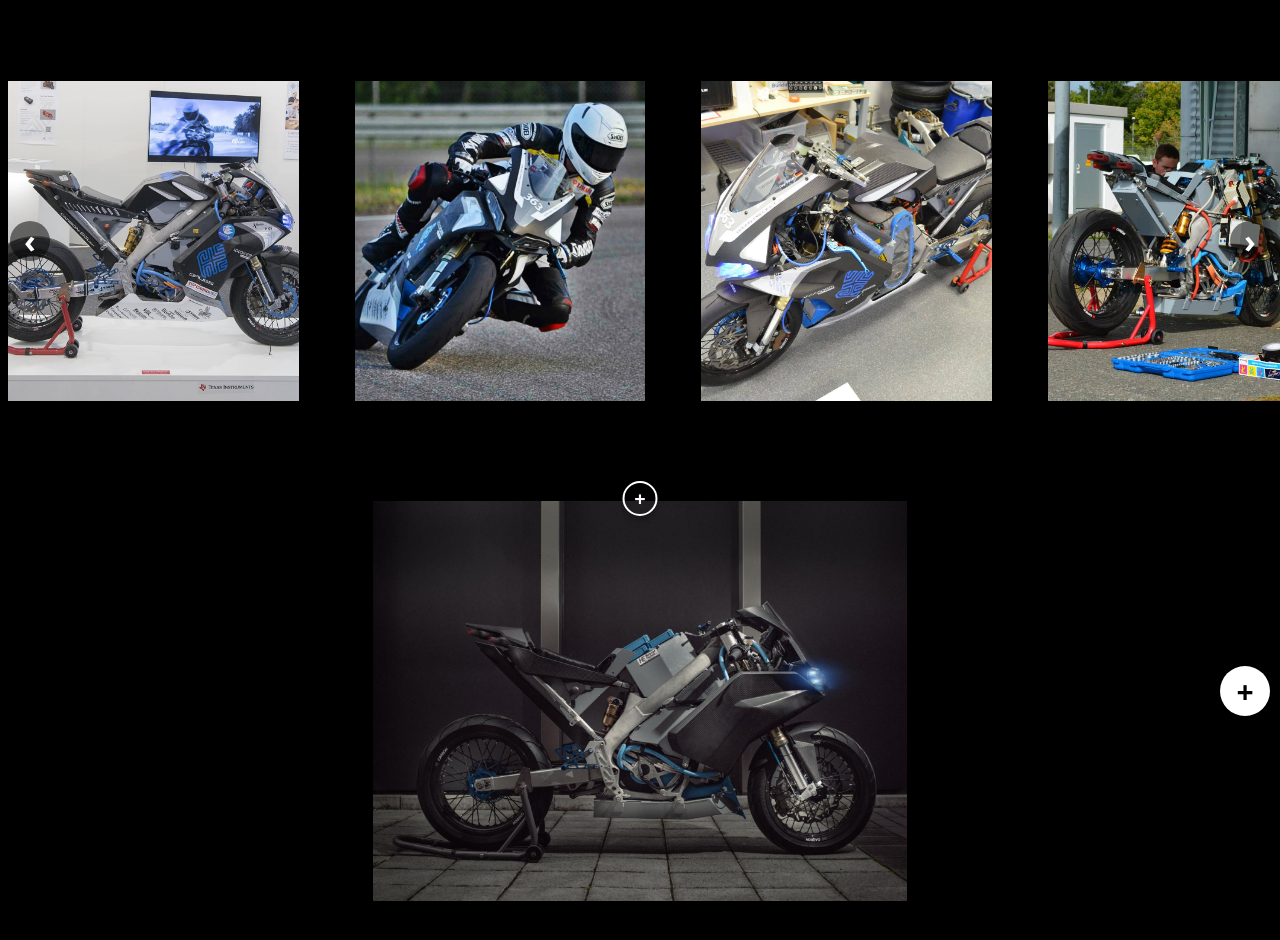
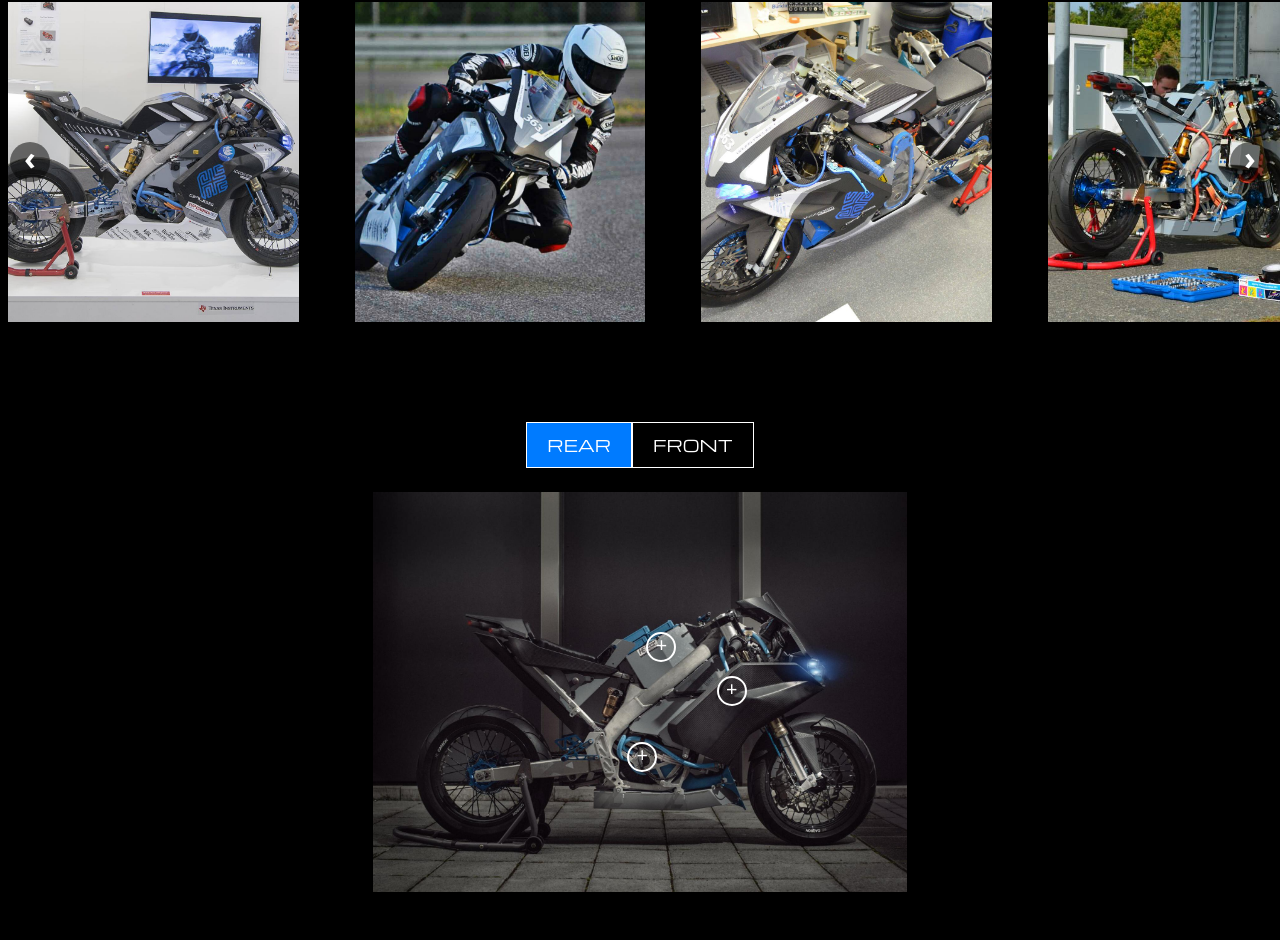
Before and after one commit to nicholassuwirman/Gauss-Webseite, a React (Vite) app: page /gauss1 in a window 1280 px wide. Shown: the part 1771-2711 px from the top of the page. Built offline with nearby package versions, Linux system fonts and the light colour scheme.

Commit message:
WIP gauss 1 desktop section

```diff
--- a/src/containers/pages/bikes/gauss1/gauss1.css
+++ b/src/containers/pages/bikes/gauss1/gauss1.css
@@ -9,7 +9,7 @@
 }
 
 .gauss1-hero {
-  width: 100%;
+  width: 100vw;
   height: 100%;  /* Ensure the image occupies the entire container */
   object-fit: cover; /* Keep the image fully covering the container */
 }
@@ -56,7 +56,7 @@
 
 .gauss1-systems-left-container,
 .gauss1-systems-right-container {
-  width: 45%;
+  width: 40%;
   display: flex;
   flex-direction: column;
   justify-content: start;
@@ -71,6 +71,10 @@
 .gauss1-systems-description {
   color: white;
   width: 95%;
+}
+
+.gauss1-description-picture {
+  width: 100%;
 }
 
 .carousel-container {
@@ -128,33 +132,20 @@
 .carousel-button:hover {
   background-color: rgba(0, 0, 0, 0.8);
 }
+/* Container for the image and circles */
 
-/* Fix for the Description Container */
-.gauss1-description-container {
-  width: 100%;
-  height: auto;
-  display: flex;
-  flex-direction: column;  /* Stack the image and text */
-  align-items: center;
-  justify-content: center;
-  position: relative;
-  padding-top: 20px; /* Optional: Adds some padding at the top */
-  margin-top: 10vh;
+.arrow-sign {
+  margin-bottom: 1vh;
 }
 
-.gauss1-description-image {
-  height: 400px; /* Set a fixed height for the image */
-  object-fit: cover;
-  position: relative; /* Ensure absolute positioning works within the image container */
-}
 
-.circle-plus-1 {
+/* First circle positioning */
+.circle-plus-frame {
   position: absolute;
-  top: 0;
-  left: 50%;
-  transform: translateX(-50%);
-  width: 35px;
-  height: 35px;
+  top: 20%; /* This will be 20% from the top of the image */
+  left: 10%; /* This will be 10% from the left of the image */
+  width: 30px;
+  height: 30px;
   border-radius: 50%;
   display: flex;
   align-items: center;
@@ -163,44 +154,163 @@
   color: white;
   cursor: pointer;
   box-shadow: 0 4px 8px rgba(0, 0, 0, 0.3);
-  z-index: 10;
-  border: 2px solid white; /* Added white border */
-
+  z-index: 10; /* Ensure circle is above the image */
+  border: 2px solid white;
 }
 
-.circle-plus-2 {
+/* Second circle positioning */
+.circle-plus-battery {
   position: absolute;
-  top: 50%;
-  right: 10px;
-  transform: translateY(-50%);
-  width: 50px;
-  height: 50px;
+  top: 50% ; /* This will be 50% from the top of the image */
+  left: 40%; /* This will be 40% from the left of the image */
+  width: 30px;
+  height: 30px;
   border-radius: 50%;
-  background-color: white;
   display: flex;
   align-items: center;
   justify-content: center;
-  font-size: 30px;
-  color: black;
+  font-size: 20px;
+  color: white;
   cursor: pointer;
   box-shadow: 0 4px 8px rgba(0, 0, 0, 0.3);
-  z-index: 10;
+  z-index: 10; /* Ensure circle is above the image */
+  border: 2px solid white;
 }
 
-.plus-sign, .arrow-sign {
-  font-weight: bold;
-}
 
-/* Fix for the description text */
+
+
+
+/* Styling for text that appears below the image */
 .description-text {
   margin-top: 20px;
   font-size: 1rem;
   color: #333;
   max-width: 600px;
-  margin-left: auto;
-  margin-right: auto;
+  text-align: center;
   padding: 10px;
-  background-color: rgba(0, 0, 0, 0.1); /* Light background */
+  background-color: rgba(0, 0, 0, 0.1);
   border-radius: 5px;
   box-shadow: 0 2px 5px rgba(0, 0, 0, 0.2);
 }
+
+.toggle-buttons {
+  display: flex;
+  justify-content: center;
+  margin-bottom: 3vh;
+}
+
+.view-rear-front-button {
+  padding: 10px 20px;
+  font-size: 16px;
+  text-transform: uppercase;
+  border: 1px solid ; /* Blue border */
+  color: white; /* Text color */
+  font-family: 'Michroma';
+  cursor: pointer;
+  transition: background-color 0.3s ease, color 0.3s ease;
+}
+
+
+
+/* Active state styling */
+.view-rear-front-button.active {
+  background-color: var(--color-secondary-blue); /* Keep background blue */
+  color: white; /* Keep text color white when active */
+}
+
+/* On hover, change background color */
+.view-rear-front-button:hover {
+  background-color: var(--color-secondary-blue);
+  color: white;
+}
+
+.view-rear-front-button:focus {
+  outline: none;
+}
+
+.circles-container {
+  display: flex;
+  justify-content: center;
+  margin-top: 20px; /* Adjust space between the image and circles */
+}
+
+.circle-plus {
+  position: relative;
+  width: 40px;
+  height: 40px;
+  border-radius: 50%;
+  border: 2px solid #007bff;
+  text-align: center;
+  line-height: 40px;
+  margin: 0 15px;
+  cursor: pointer;
+}
+
+.circle-plus-frame {
+  background-color: rgba(255, 0, 0, 0.5);
+}
+
+.circle-plus-battery {
+  background-color: rgba(0, 255, 0, 0.5);
+}
+
+.plus-sign {
+  font-size: 20px;
+  color: white;
+  margin-bottom: 0.5vh;
+}
+
+
+
+.gauss1-description-container {
+  width: 100%;
+  display: flex;
+  flex-direction: column;
+  align-items: center;
+  position: relative;
+  margin-top: 10vh;
+  padding-top: 20px;
+  overflow: hidden;
+}
+
+.gauss1-description-image {
+  height: 400px;
+  object-fit: cover;
+  z-index: 1; /* Keep circles and text above the image */
+}
+
+/* Circle buttons */
+.circle-test {
+  position: absolute; /* Position circles absolutely relative to the container */
+  width: 30px;
+  height: 30px;
+  border-radius: 50%;
+  border: 2px solid white; /* Add a white border with 2px thickness */
+  display: flex;
+  justify-content: center;
+  align-items: center;
+  font-size: 18px;
+  cursor: pointer;
+  z-index: 2; /* Ensure circles are on top of the image */
+}
+
+/* Text container below the image */
+.circle-text-container {
+  width: 60%; /* Set a reasonable width for the text container */
+  margin-top: 1vh; /* Space between the image and text */
+  color: white;
+  text-align: center;
+  border-radius: 5px;
+  z-index: 10; /* Ensure text is visible */
+  height: 50px; /* Reserve space to prevent movement */
+  display: flex;
+  align-items: center;
+  justify-content: center;
+  overflow: hidden;
+  white-space: nowrap; /* Prevent text wrapping */
+  text-overflow: ellipsis; /* Add ellipsis for long text */
+}
+.circle-text-style {
+  margin: 0;
+}
--- a/src/containers/pages/bikes/gauss1/gauss1.jsx
+++ b/src/containers/pages/bikes/gauss1/gauss1.jsx
@@ -19,10 +19,13 @@ import gauss1carousel7 from '../../../../assets/gauss1/carousel7.jpg';
 import gauss1carousel8 from '../../../../assets/gauss1/carousel8.jpg';
 import gauss1carousel9 from '../../../../assets/gauss1/carousel9.jpg';
 
-import gauss1descriptionImage from '../../../../assets/gauss1/gauss-1-description-pic-1.jpg';
+import gauss1sideImage from '../../../../assets/gauss1/gauss-1-description-pic-1.jpg';
+import gauss1frontImage from '../../../../assets/gauss1/gauss-1-description-pic-2.jpg';
 
 const Gauss1 = () => {
   const [currentIndex, setCurrentIndex] = useState(0);
+  const [view, setView] = useState('rear'); // State to toggle between front and rear views
+  const [circleText, setCircleText] = useState('');  // State to store the text for the clicked circle
 
   const images = [
     gauss1carousel3,
@@ -37,25 +40,36 @@ const Gauss1 = () => {
   ];
 
   const nextImage = () => {
-    setCurrentIndex((prevIndex) => (prevIndex + 1) % (images.length - 3));  // Adjust based on number of images
+    setCurrentIndex((prevIndex) => (prevIndex + 1) % images.length);
   };
 
   const prevImage = () => {
-    setCurrentIndex((prevIndex) => (prevIndex - 1 + (images.length - 3)) % (images.length - 3)); // Adjust based on number of images
+    setCurrentIndex((prevIndex) => (prevIndex - 1 + images.length) % images.length);
   };
 
-  const [showTextForCircle1, setShowTextForCircle1] = useState(false);
-  const [showTextForCircle2, setShowTextForCircle2] = useState(false);
-
-  const toggleTextForCircle1 = () => {
-    setShowTextForCircle1(!showTextForCircle1);
-    setShowTextForCircle2(false);  // Hide the second text if the first is clicked
+  // Handle circle click and set text for the clicked circle
+  const handleCircleClick = (text) => {
+    setCircleText(text); // Set the text for the clicked circle
   };
 
-  const toggleTextForCircle2 = () => {
-    setShowTextForCircle2(!showTextForCircle2);
-    setShowTextForCircle1(false);  // Hide the first text if the second is clicked
-  };
+  // Select the active image based on the view (front or rear)
+  const activeImage = view === 'front' ? gauss1frontImage : gauss1sideImage;
+
+  // Circle positions for the front and rear views
+  const frontCircles = [
+    { top: '50%', left: '47%', text: 'Front-Wheel Regenerative Braking System' },
+    { top: '26%', left: '52.2%', text: 'three steering dampers for improved handling' },
+    { top: '65%', left: '55%', text: '200 Nm torque and 210 km/h max speed' },
+
+  ];
+
+  const rearCircles = [
+    { top: '42%',  left: '50.5%',  text: ' 363V nominal voltage and 16-20 kWh capacity' },
+    { top: '50%',  left: '56%',text: 'Honda-CRF250R-based Enduro Frame' },
+    { top: '62%',  left: '49%',text: '55kW continuous/100kW peak power output' },
+  ];
+
+  const activeCircles = view === 'front' ? frontCircles : rearCircles;
 
   return (
     <div className='gauss1-page-container'>
@@ -67,51 +81,75 @@ const Gauss1 = () => {
           <p className='gauss1-hero-title-description'>The one that started it all</p>
         </div>
       </div>
-    <p className='gauss1-text-below-hero'>GAUSS I was the initiator for the research project and implemented concepts such as the electric brake system, the front wheel energy recovery system and the rear exhaust air system. Step by step, our first superbike was built from individual assemblies into a fully functional electric sports motorcycle.</p>
+      <p className='gauss1-text-below-hero'>
+        GAUSS I was the initiator for the research project and implemented concepts such as the electric brake system, the front wheel energy recovery system and the rear exhaust air system. Step by step, our first superbike was built from individual assemblies into a fully functional electric sports motorcycle.
+      </p>
+
       <div className='gauss1-systems-container'>
         <div className='gauss1-systems-left-container'>
-        <img src={gauss1recovery} alt="Gauss1 cooling image" className='gauss1-cooling' />
+          <img src={gauss1recovery} alt="Gauss1 cooling image" className='gauss1-description-picture' />
           <p className='gauss1-systems-title'>Energy Recovery Braking</p>
-        <p className='gauss1-systems-description'>We developed an innovative drivetrain with an electrical front brake. While braking with the front wheel, kinetic energy is transferred to the electrical engine. The engine is positioned in the middle of the motorcycle and during breaking works in generator mode like a bicycle dynamo. It converts kinetic energy into electrical energy. The recovered energy is used for charging the batteries.</p>
+          <p className='gauss1-systems-description'>
+          We developed an innovative drivetrain with an electric front brake that recovers kinetic energy during braking. The engine acts as a generator, converting energy into electricity to recharge the batteries.</p>
         </div>
         <div className='gauss1-systems-right-container'>
-        <img src={gauss1cooling} alt="Gauss1 cooling image" className='gauss1-cooling' />
+          <img src={gauss1cooling} alt="Gauss1 cooling image" className='gauss1-description-picture' />
           <p className='gauss1-systems-title'>Advanced Air Cooling</p>
           <p className='gauss1-systems-description'>The PSM engine is built for racing purposes and needs an efficient cooling system. Therefore GAUSS I provides an air cooling system that draws the air from front and underseat pipes.</p>
         </div>
       </div>
+
       <div className="carousel-container">
-        <button className="carousel-button prev" onClick={prevImage}>‹</button>
-        <div className="carousel-images-wrapper" style={{ transform: `translateX(-${currentIndex * 25}%)` }}>
+        <button className="carousel-button prev" onClick={prevImage}><span className="arrow-sign">‹</span></button>
+        <div className="carousel-images-wrapper" style={{ transform: `translateX(-${currentIndex * 16}%)` }}>
           {images.map((image, index) => (
             <img key={index} src={image} alt={`carousel-${index}`} className="carousel-image" />
           ))}
         </div>
-        <button className="carousel-button next" onClick={nextImage}>›</button>
+        <button className="carousel-button next" onClick={nextImage}><span className="arrow-sign">›</span></button>
       </div>
+
   <div className='gauss1-description-container'>
-        <img src={gauss1descriptionImage} alt="Gauss1 description image" className='gauss1-description-image' />
+  <div className="toggle-buttons">
+      <button
+        className={`view-rear-front-button ${view === 'rear' ? 'active' : ''}`}
+        onClick={() => setView('rear')}
+      >
+        Rear
+      </button>
 
-        {/* Circle for first text */}
-        <div className="circle-plus-1" onClick={toggleTextForCircle1}>
+      <button
+        className={`view-rear-front-button ${view === 'front' ? 'active' : ''}`}
+        onClick={() => setView('front')}
+      >
+        Front
+      </button>
+    </div>
+  <img src={activeImage} alt="Gauss1 description image" className='gauss1-description-image' />
+
+  {/* Circle buttons */}
+  {activeCircles.map((circle, index) => (
+    <div
+      key={index}
+      className="circle-test"
+      style={{
+        top: circle.top,  // Dynamically set top based on the circle object
+        left: circle.left, // Dynamically set left based on the circle object
+      }}
+      onClick={() => handleCircleClick(circle.text)}
+    >
       <span className="plus-sign">+</span>
     </div>
+  ))}
 
-        {/* Circle for second text */}
-        <div className="circle-plus-2" onClick={toggleTextForCircle2}>
-          <span className="arrow-sign">+</span>
+  {/* Text description below the image */}
+  <div className="circle-text-container">
+    <p className='circle-text-style'>{circleText}</p>
+  </div>
 </div>
 
-        {/* Conditional text for first circle */}
-        {showTextForCircle1 && (
-          <p className="description-text">This is the text for the first circle. It describes the functionality of the first circle.</p>
-        )}
 
-        {/* Conditional text for second circle */}
-        {showTextForCircle2 && (
-          <p className="description-text">This is the text for the second circle. It describes the functionality of the second circle with a different message.</p>
-        )}
-      </div>
+
 
       <Footer />
     </div>
--- a/src/index.css
+++ b/src/index.css
@@ -26,8 +26,9 @@ p {
   --color-primary-red: #E73A1C;
   --color-primary-red-dark: #A91714;
 
-  --color-secondary-blue: #1491D1;
-  --color-secondary-light-blue: #b3ddff;
+  --color-secondary-blue:#007bff;
+  --color-secondary-blue-light: #1491D1;
+  --color-secondary-blue-very-light: #b3ddff;
 
 }
 
```
Lines whose indentation alone changed are shown as unchanged.
